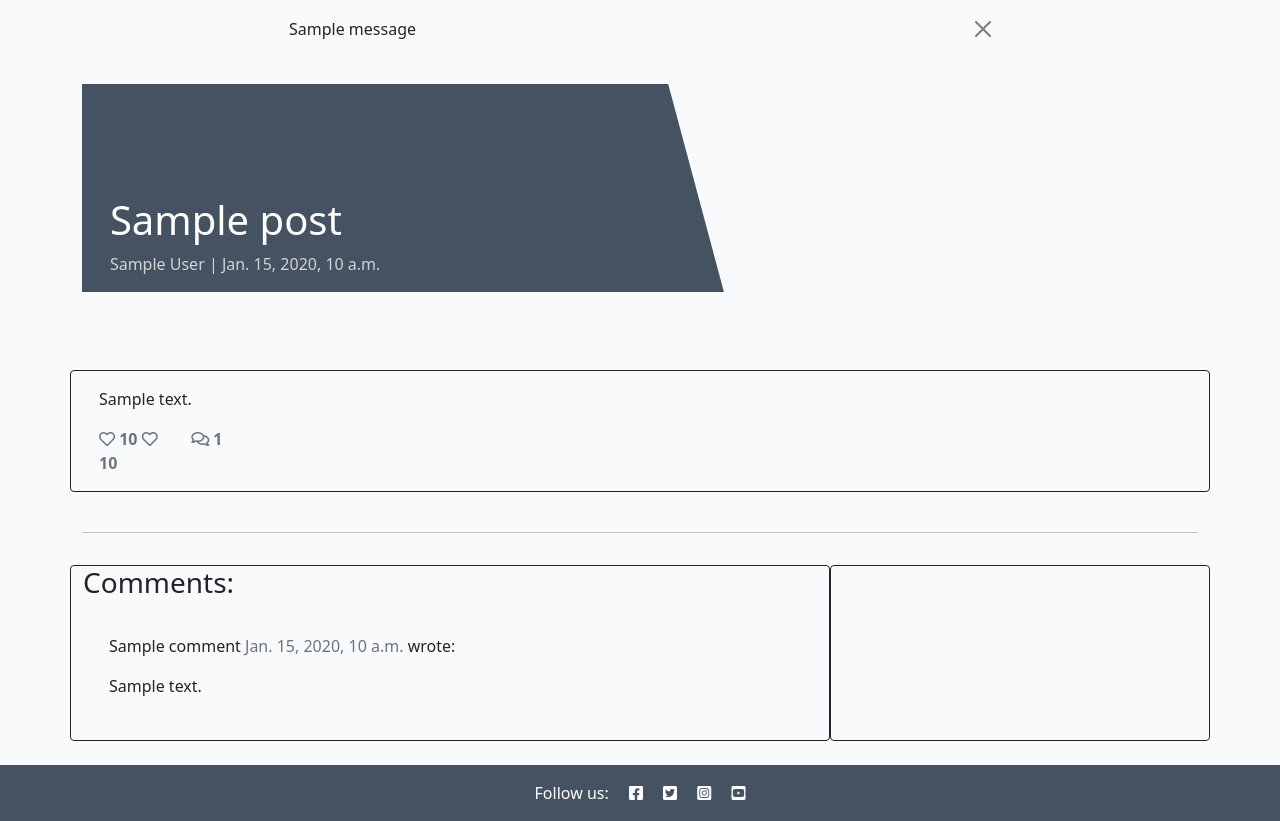
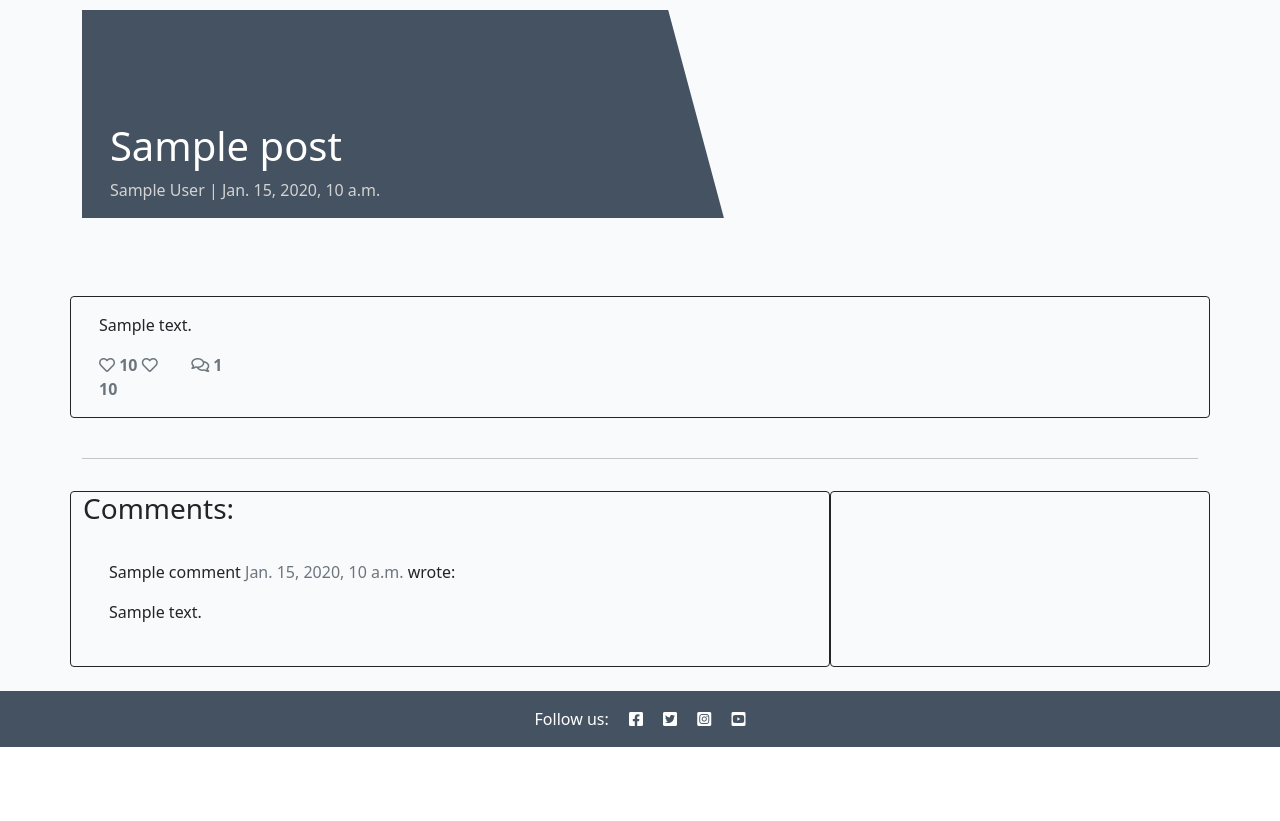
Before and after one commit to Code-Institute-Submissions/DavidJPWard-blogject_JanResub, a Django app: template templates/post_detail.html in a window 1280 px wide. Shown: the part 56-877 px from the top of the page. After the commit the page ends 803 px from the top, so only its background shows below. Run offline with Django 3.2, Linux system fonts and the light colour scheme; the template is opened without the code that fills it: most values are stand-ins (such as "Sample title", 1, 10 or a date in 2020); one stand-in notice (Sample message) is shown; some libraries are stand-ins or nearby versions.

Commit message:
fixed bugs with suscriber feature, fixed bugs with message pop.up

```diff
--- a/blog/models.py
+++ b/blog/models.py
@@ -73,6 +73,10 @@ class Profile(models.Model):
     def __str__(self):
         return self.user.username
 
+    def number_of_subs:
+        return self.subscribers.count()
+
+
 @receiver(post_save, sender=User)
 def create_user_profile(sender, instance, created, **kwargs):
     if created:
--- a/blog/urls.py
+++ b/blog/urls.py
@@ -9,7 +9,7 @@ urlpatterns = [
     path('createpost/', views.CreatePost, name='create_post'),
     path('<slug:slugParameter>/', views.PostDetail.as_view(), name='post_detail'),
     path('like/<slug:slugParameter>', views.PostLike.as_view(), name='post_like'),
-    path('sub/<slug:slug>', views.SubToUser, name='sub_to_user'),
+    path('sub/<str:author>/<slug:slugParameter>', views.SubToUser.as_view(), name='sub_to_user'),
     path('user', views.Profile, name='profile'),
     path('user/edit', views.EditProfile, name='edit_profile')
 ]
--- a/static/css/style.css
+++ b/static/css/style.css
@@ -8,6 +8,7 @@ body {
 
 .message-box{
     position: fixed;
+    z-index: 2;
 }
 
 .profile-image{
@@ -108,7 +109,7 @@ body {
     -webkit-transform: skew(15deg);
     -moz-transform: skew(15deg);
     transform: skew(15deg);
-    z-index: 100;
+    z-index: 1;
 }
 
 .post-link {
--- a/templates/base.html
+++ b/templates/base.html
@@ -67,7 +67,7 @@
 
     <div class="container">
         <div class="row">
-            <div class="col-md-8 offset-md-2">
+            <div class="col-md-8 offset-md-2 message-box">
                 {% for message in messages %}
                 <div class="alert {{ message.tags }} alert-dismissible fade show" id="msg"
                 role="alert">
--- a/templates/post_detail.html
+++ b/templates/post_detail.html
@@ -2,20 +2,7 @@
 
 {% load crispy_forms_tags %}
 
-<div class="container">
-    <div class="row">
-        <div class="col-md-8 offset-md-2">
-            {% for message in messages %}
-            <div class="alert {{ message.tags }} alert-dismissible fade show" id="msg"
-            role="alert">
-            {{message | safe}}
-            <button class="btn-close" type="button" data-bs-dismiss="alert" aria-label="Close"></button>
 
-            </div>
-            {% endfor %}
-        </div>
-    </div>
-</div>
 
 <div class="masthead">
     <div class="container">
@@ -64,15 +51,16 @@
                                     </button>
                                 {% endif %}
                             </form>
-                            <form action="{% url 'sub_to_user' post.author %}">
+                            <form action="{% url 'sub_to_user' post.author post.slug%}" class="d-inline" method="POST">
                                 {% csrf_token %}
                                 {% if subbed %}
-                                <button type="submit" value="{{post.author.user_id}}" class="btn-sub">
+                                <script>print(post.author)</script>
+                                <button type="submit" value="{{post.author}}" class="btn-sub">
                                     UNSUBSCRIBE
                                 </button>
                                 {% else %}
-                                <button type="submit" value="{{post.author.user_id}}" class="btn-sub">
-                                    UNSUBSCRIBE
+                                <button type="submit" value="{{post.author}}" class="btn-sub">
+                                    SUBSCRIBE
                                 </button>
                                 {% endif %}
                             </form>
```
Also changed, not shown: blog/views.py (+11 -6 lines).
